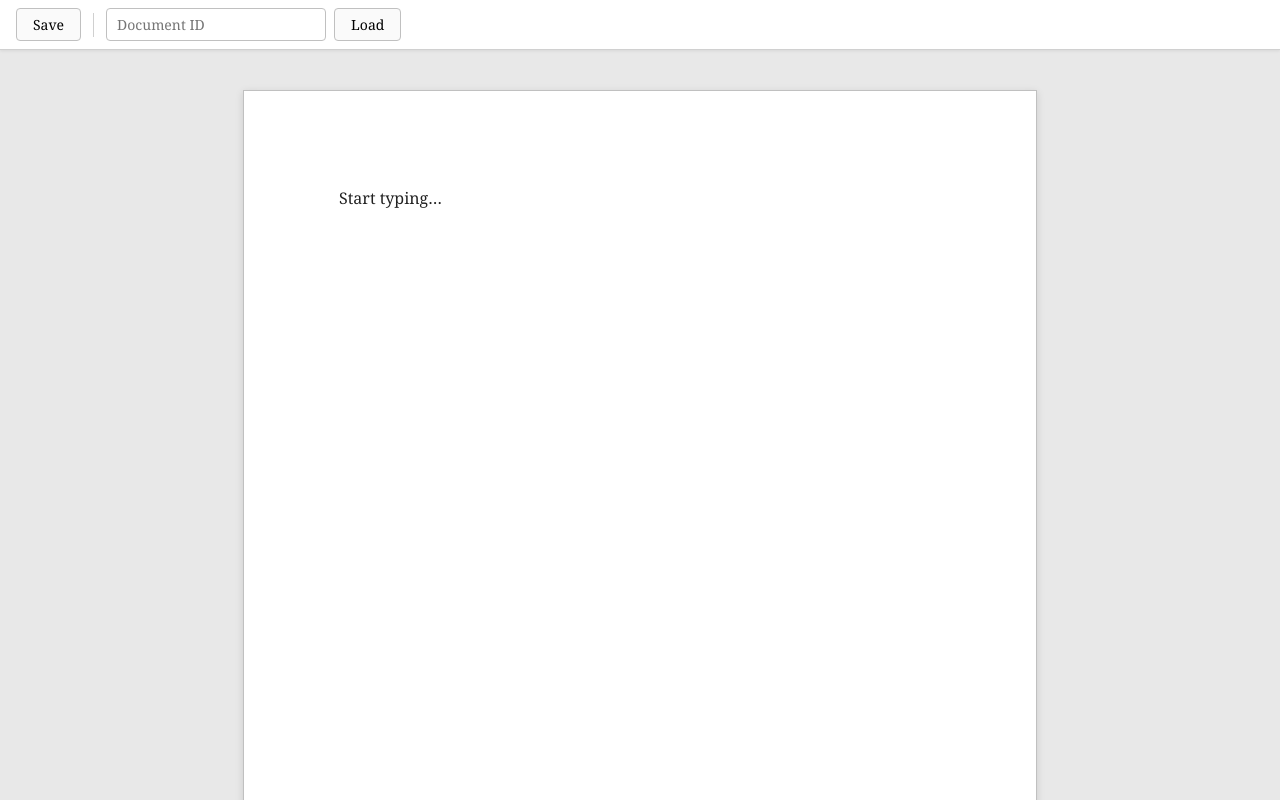
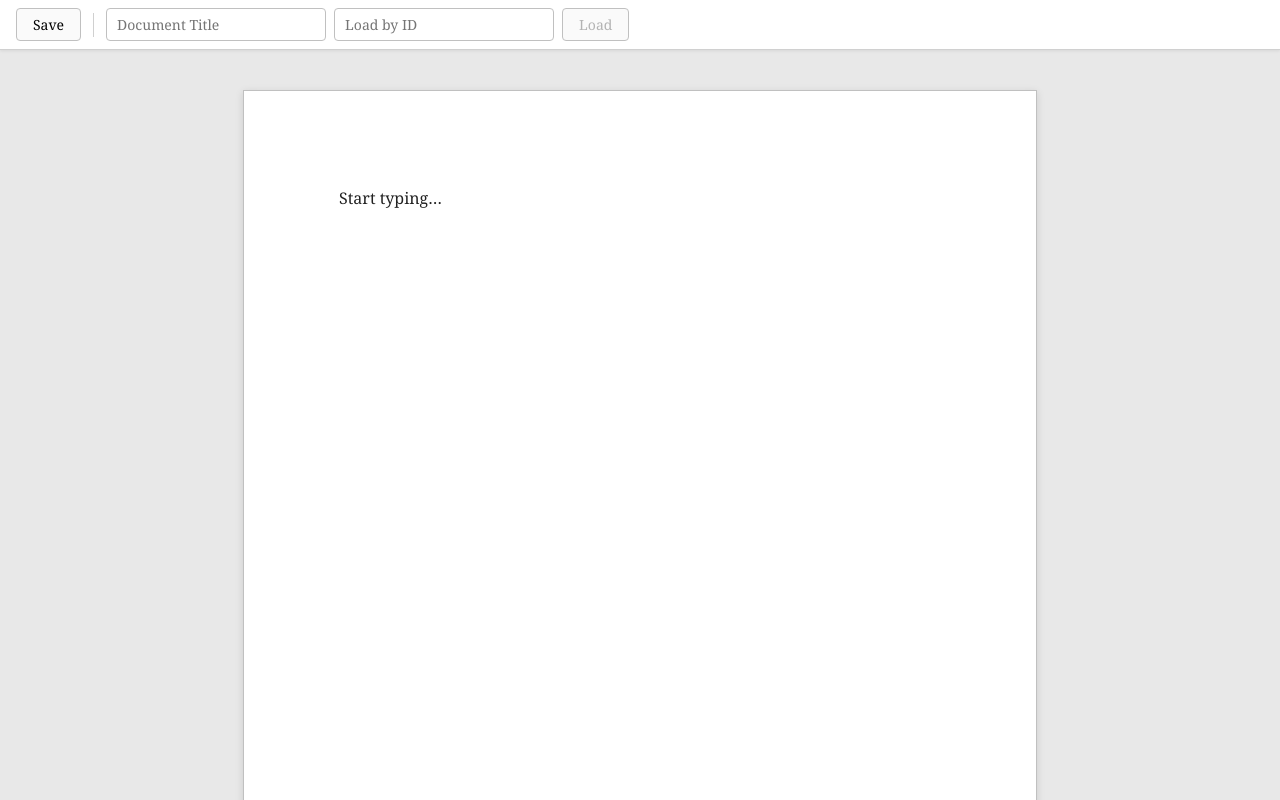
Before and after one commit to tri27pham/document-editor, a React (Vite) app: page / in a window 1280 px wide. Shown: the top 800 px of the page. Built offline with nearby package versions, Linux system fonts and the light colour scheme.

Commit message:
refactor: refactor to use EditorProvider

```diff
--- a/src/client/App.tsx
+++ b/src/client/App.tsx
@@ -1,13 +1,9 @@
-import { Editor } from "./components/Editor";
-import { Toolbar } from "./components/Toolbar";
+import { EditorWrapper } from "./components/EditorWrapper";
 
 export function App() {
   return (
     <div className="app">
-      <Toolbar />
-      <div className="editor-container">
-        <Editor />
-      </div>
+      <EditorWrapper />
     </div>
   );
 }
--- a/src/client/api/apiService.ts
+++ b/src/client/api/apiService.ts
@@ -1,11 +1,11 @@
-import type { EditorDocument } from "../../shared/types";
+import type { JSONContent } from "@tiptap/core";
 
 const API_BASE = "http://localhost:3001";
 
 export async function saveDocument(params: {
   id?: string;
   title?: string;
-  content?: EditorDocument["content"];
+  content?: JSONContent;
 }): Promise<unknown> {
   const { id, title, content } = params;
   const res = await fetch(`${API_BASE}/documents`, {
--- /dev/null
+++ b/src/client/components/EditorWrapper.tsx
@@ -0,0 +1,51 @@
+import { useMemo } from "react";
+import {
+  EditorContext,
+  EditorContent,
+  useEditor,
+  useCurrentEditor,
+} from "@tiptap/react";
+import StarterKit from "@tiptap/starter-kit";
+import { LayoutPlugin } from "../extensions/layoutPlugin";
+import { PageOverlay } from "./PageOverlay";
+import { Toolbar } from "./Toolbar";
+import { useLayoutEngine } from "../hooks/useLayoutEngine";
+
+const extensions = [StarterKit, LayoutPlugin];
+const initialContent = "<p>Start typing…</p>";
+
+/**
+ * Renders PageOverlay with pageCount from the layout engine.
+ * Must be used inside EditorContext so useCurrentEditor and useLayoutEngine have the editor.
+ */
+function LayoutAndOverlay() {
+  const { editor } = useCurrentEditor();
+  const pageCount = useLayoutEngine(editor ?? null);
+  return <PageOverlay pageCount={pageCount} />;
+}
+
+/**
+ * Sets up the editor with EditorContext (EditorProvider pattern) and renders
+ * Toolbar, then editor-container with EditorContent + PageOverlay so the overlay
+ * positions correctly over the content.
+ */
+export function EditorWrapper() {
+  const editor = useEditor({
+    extensions,
+    content: initialContent,
+  });
+
+  const contextValue = useMemo(() => ({ editor }), [editor]);
+
+  if (!editor) return null;
+
+  return (
+    <EditorContext.Provider value={contextValue}>
+      <Toolbar />
+      <div className="editor-container">
+        <EditorContent editor={editor} className="editor" />
+        <LayoutAndOverlay />
+      </div>
+    </EditorContext.Provider>
+  );
+}
--- a/src/client/components/Toolbar.tsx
+++ b/src/client/components/Toolbar.tsx
@@ -1,29 +1,69 @@
 import { useState } from "react";
+import { useCurrentEditor } from "@tiptap/react";
+import { saveDocument, load } from "../api/apiService";
 
 export function Toolbar() {
+  const { editor } = useCurrentEditor();
   const [documentId, setDocumentId] = useState<string>("");
   const [loadId, setLoadId] = useState<string>("");
+  const [title, setTitle] = useState<string>("");
+  const [error, setError] = useState<string | null>(null);
 
-  function handleSave() {
-    // TODO: call save API, set documentId from response
+  async function handleSave() {
+    if (!editor) return;
+    setError(null);
+    try {
+      const json = editor.getJSON();
+      const res = (await saveDocument({
+        id: documentId || undefined,
+        title: title || "Untitled",
+        content: json,
+      })) as { id: string };
+      setDocumentId(res.id);
+    } catch (e) {
+      setError(e instanceof Error ? e.message : "Save failed");
+    }
   }
 
-  function handleLoad() {
-    // TODO: call load API with loadId, set editor content
+  async function handleLoad() {
+    if (!editor || !loadId.trim()) return;
+    setError(null);
+    try {
+      const doc = (await load(loadId.trim())) as {
+        title?: string;
+        content?: unknown;
+      };
+      if (doc.title != null) setTitle(String(doc.title));
+      if (doc.content != null) editor.commands.setContent(doc.content);
+      setDocumentId(loadId.trim());
+    } catch (e) {
+      setError(e instanceof Error ? e.message : "Load failed");
+    }
   }
 
   return (
     <div className="toolbar">
-      <button onClick={handleSave}>Save</button>
+      <button onClick={handleSave} disabled={!editor}>
+        Save
+      </button>
       <span className="toolbar-divider" />
       <input
         type="text"
-        placeholder="Document ID"
+        placeholder="Document Title"
+        value={title}
+        onChange={(e) => setTitle(e.target.value)}
+      />
+      <input
+        type="text"
+        placeholder="Load by ID"
         value={loadId}
         onChange={(e) => setLoadId(e.target.value)}
       />
-      <button onClick={handleLoad}>Load</button>
+      <button onClick={handleLoad} disabled={!editor || !loadId.trim()}>
+        Load
+      </button>
       {documentId && <span className="toolbar-id">ID: {documentId}</span>}
+      {error && <span className="toolbar-error">{error}</span>}
     </div>
   );
 }
--- a/src/client/components/Editor.tsx
+++ b/src/client/hooks/useLayoutEngine.ts
@@ -1,25 +1,16 @@
 import { useEffect, useRef, useState } from "react";
-import { useEditor, EditorContent } from "@tiptap/react";
-import StarterKit from "@tiptap/starter-kit";
+import type { Editor } from "@tiptap/core";
+import type { Node as ProseMirrorNode } from "@tiptap/pm/model";
 import { measureParagraphs, computeLayout } from "../engine/layout";
 import { CONTENT_HEIGHT } from "../../shared/constants";
-import { LayoutPlugin } from "../extensions/layoutPlugin";
-import { PageOverlay } from "./PageOverlay";
-import type { Node as ProseMirrorNode } from "@tiptap/pm/model";
 
 /**
- * Layout is scheduled with requestAnimationFrame so it runs on the next frame
- * (~16ms) after the last edit, reducing visible delay before page-break margins appear.
- * Rapid edits still batch into a single layout per frame.
+ * Custom hook that runs the layout engine: measures paragraphs, computes page breaks,
+ * dispatches LayoutResult to the plugin, and exposes pageCount.
+ * Uses requestAnimationFrame for scheduling and gates the first run on document.fonts.ready.
  */
-export function Editor() {
+export function useLayoutEngine(editor: Editor | null): number {
   const [pageCount, setPageCount] = useState(1);
-
-  const editor = useEditor({
-    extensions: [StarterKit, LayoutPlugin],
-    content: "<p>Start typing…</p>",
-  });
-
   const layoutRafRef = useRef<number | null>(null);
   const firstLayoutDoneRef = useRef(false);
   const lastLayoutDocRef = useRef<ProseMirrorNode | null>(null);
@@ -64,10 +55,5 @@ export function Editor() {
     };
   }, [editor]);
 
-  return (
-    <>
-      <PageOverlay pageCount={pageCount} />
-      <EditorContent editor={editor} className="editor" />
-    </>
-  );
+  return pageCount;
 }
--- a/src/server/index.ts
+++ b/src/server/index.ts
@@ -17,7 +17,7 @@ app.post("/documents", (req, res) => {
     title?: string;
     content?: EditorDocument["content"];
   };
-  if (title === undefined || !Array.isArray(content)) {
+  if (title === undefined || content === undefined) {
     res.status(400).json({ error: "Missing or invalid title or content" });
     return;
   }
```
Also changed, not shown: src/client/api/documents.ts (deleted, +0 -13 lines), src/shared/types.ts (+2 -9 lines).
